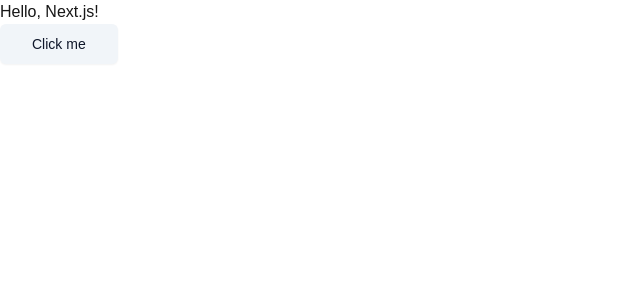
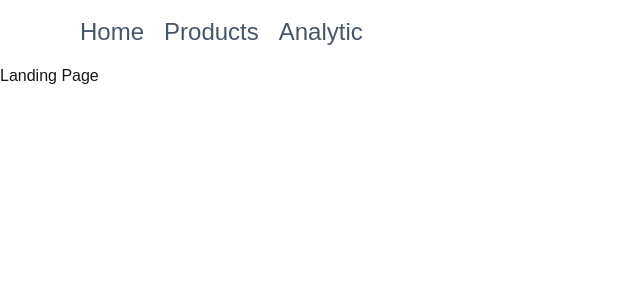
Before and after one commit to Gitju002/NextJS_Ecommerce, a Next.js app: page / in a window 1280 px wide. Shown: the top 300 px of the page, without its empty margins (0-640 px from the left). Built offline with nearby package versions, Linux system fonts and the light colour scheme.

Commit message:
page setup done

```diff
--- /dev/null
+++ b/src/components/header/navbar.tsx
@@ -0,0 +1,34 @@
+import React from "react";
+const routes = [
+  {
+    Home: "/",
+  },
+  {
+    Products: "/products",
+  },
+  {
+    Analytic: "/analytic",
+  },
+];
+
+const Navbar = () => {
+  return (
+    <div className="container bg-white h-16 flex items-center">
+      <nav className="">
+        <ul className="flex gap-5 text-slate-600 text-sm md:text-lg xl:text-2xl">
+          {routes.map((route, index) => {
+            return (
+              <li key={index} className="">
+                <a href={Object.values(route)[0]} className="nav-link">
+                  {Object.keys(route)[0]}
+                </a>
+              </li>
+            );
+          })}
+        </ul>
+      </nav>
+    </div>
+  );
+};
+
+export default Navbar;
--- /dev/null
+++ b/src/components/layout.tsx
@@ -0,0 +1,13 @@
+import React from "react";
+import Navbar from "./header/navbar";
+
+const Layout = ({ children }: { children: React.ReactNode }) => {
+  return (
+    <>
+      <Navbar />
+      <>{children}</>
+    </>
+  );
+};
+
+export default Layout;
--- a/src/pages/_document.tsx
+++ b/src/pages/_document.tsx
@@ -1,3 +1,4 @@
+import Layout from "@/components/layout";
 import { Html, Head, Main, NextScript } from "next/document";
 
 export default function Document() {
@@ -5,7 +6,9 @@
     <Html lang="en">
       <Head />
       <body className="antialiased">
-        <Main />
+        <Layout>
+          <Main />
+        </Layout>
         <NextScript />
       </body>
     </Html>
--- /dev/null
+++ b/src/pages/analytic.tsx
@@ -0,0 +1,7 @@
+import React from "react";
+
+const Analytic = () => {
+  return <div className="container">Analytics</div>;
+};
+
+export default Analytic;
--- a/src/pages/index.tsx
+++ b/src/pages/index.tsx
@@ -1,12 +1,5 @@
-import { Button } from "@/components/ui/button";
+const index = () => {
+  return <div>Landing Page</div>;
+};
 
-export default function Page() {
-  return (
-    <>
-      <h1>Hello, Next.js!</h1>
-      <Button variant={"secondary"} size={"lg"}>
-        Click me
-      </Button>
-    </>
-  );
-}
+export default index;
--- /dev/null
+++ b/src/pages/products.tsx
@@ -0,0 +1,11 @@
+import React from 'react'
+
+const Products = () => {
+  return (
+    <div>
+      Products
+    </div>
+  )
+}
+
+export default Products
--- a/tailwind.config.ts
+++ b/tailwind.config.ts
@@ -9,6 +9,16 @@
   ],
   theme: {
   	extend: {
+		container:{
+			center: true,
+			padding: {
+				DEFAULT: '1rem',
+				sm: '2rem',
+				lg: '4rem',
+				xl: '5rem',
+				'2xl': '6rem'
+			}
+		},
   		colors: {
   			background: 'hsl(var(--background))',
   			foreground: 'hsl(var(--foreground))',
```
